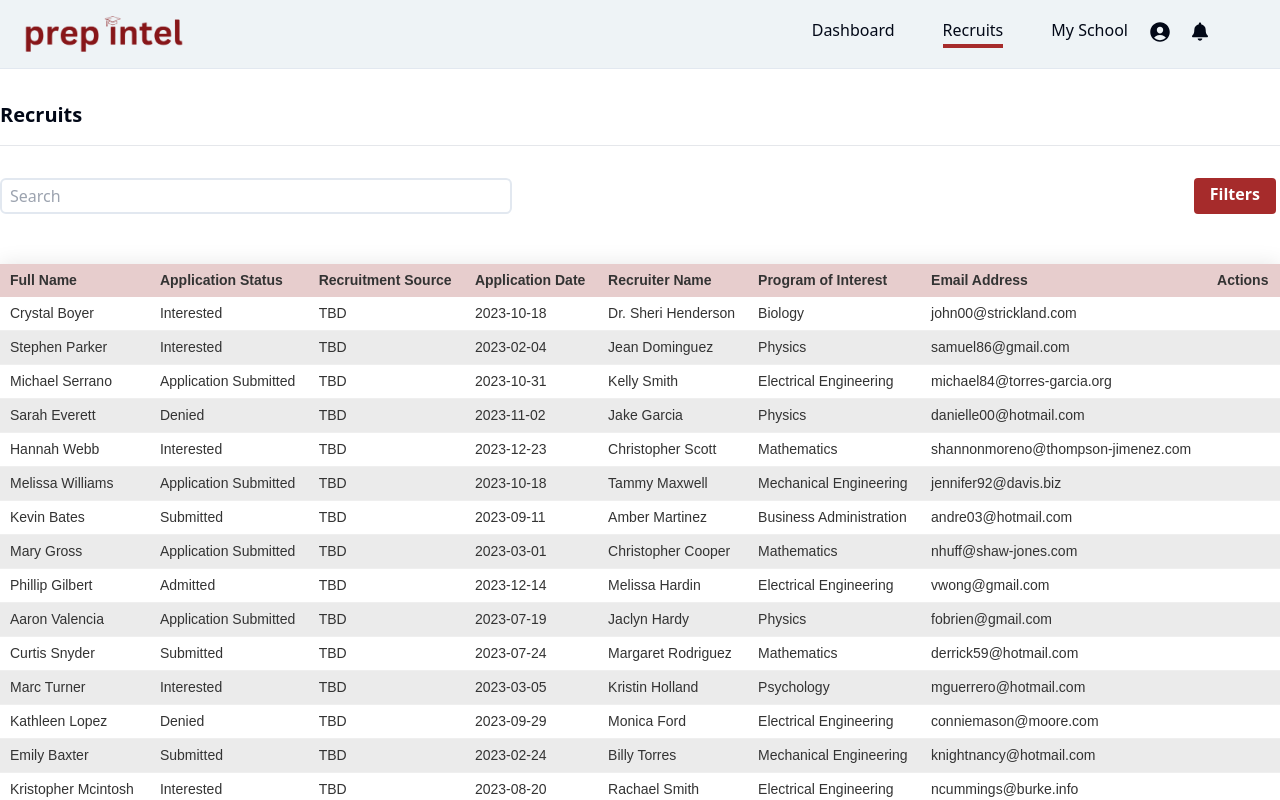
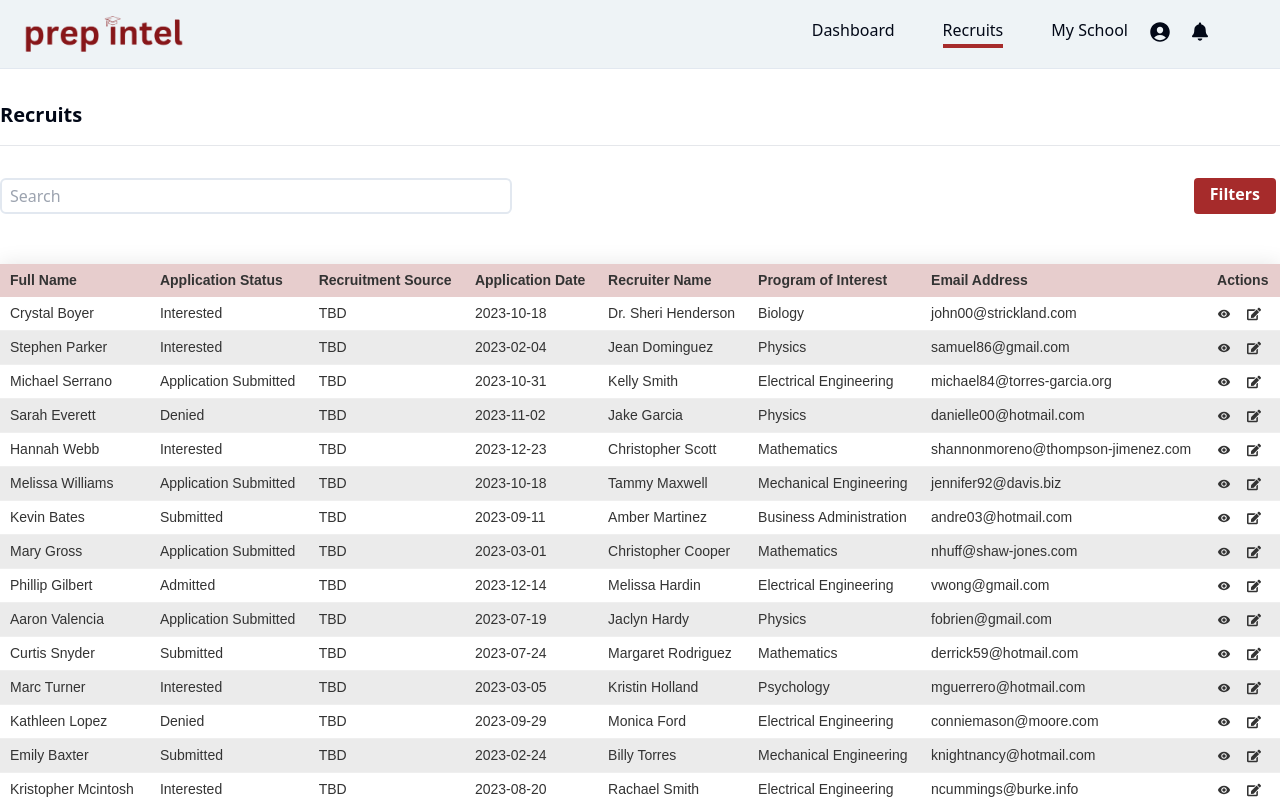
Before and after one commit to Idea2ImpactTechSolutions/prep-intel, a Next.js app in the folder frontend/: page /manager/profile/recruits in a window 1280 px wide. Shown: the top 800 px of the page. Built offline with nearby package versions, Linux system fonts and the light colour scheme.

Commit message:
Add edit, view icons

```diff
--- a/frontend/app/manager/profile/recruits/page.tsx
+++ b/frontend/app/manager/profile/recruits/page.tsx
@@ -2,6 +2,8 @@
 import React from "react";
 import { Formik, Form, Field, FieldArray, ErrorMessage } from "formik";
 import { SchoolRecruits as recruits }  from "../../../ui/mock-data/Users"
+import { IoMdEye } from "react-icons/io";
+import { FaEdit } from "react-icons/fa";
 
 export default function Page() {
 
@@ -57,7 +59,7 @@ export default function Page() {
                 <td>{user['Recruiter Name']}</td>
                 <td>{user['Program of Interest']}</td>
                 <td>{user['Email Address']}</td>
-                <td></td>
+                <td ><div className="flex "><IoMdEye className="mr-4" /> <FaEdit /></div></td>
               </tr>))
           }
           </tbody>
```
